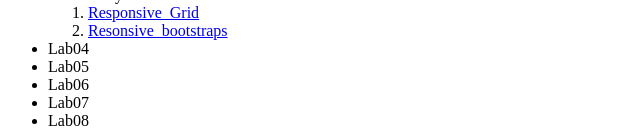
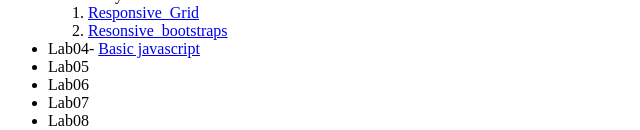
Before and after one commit to RuthFukur/RuthFukur.github.io, a plain HTML site: page index.html in a window 1280 px wide. Shown: the part 378-508 px from the top of the page, without its empty margins (0-640 px from the left). Drawn offline with Linux system fonts and the light colour scheme.

Commit message:
Update index.html

```diff
--- a/index.html
+++ b/index.html
@@ -27,7 +27,7 @@
                     <li> <a href="Lab3/BootstrapGrid.html"> Resonsive_bootstraps</a></li>
                   </ol>
             </li>
-            <li> Lab04</li>
+            <li> Lab04- <a href="Lab4/javascript.html"> Basic javascript</a> </li>
             <li> Lab05</li>
             <li> Lab06</li>
             <li> Lab07</li>
```
